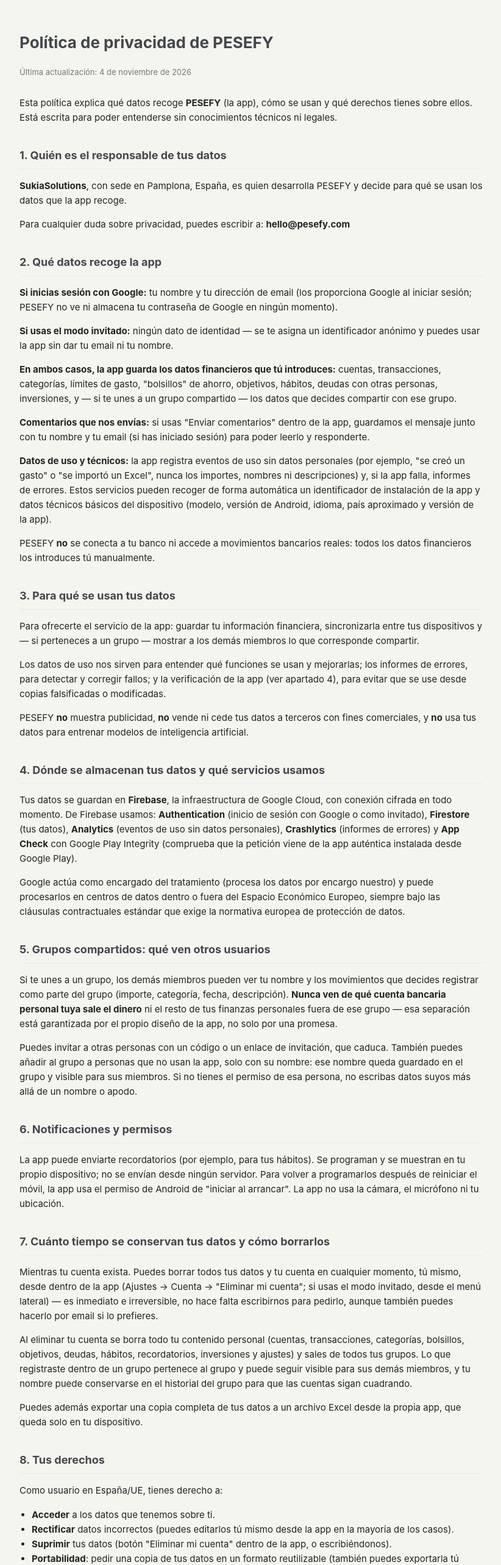
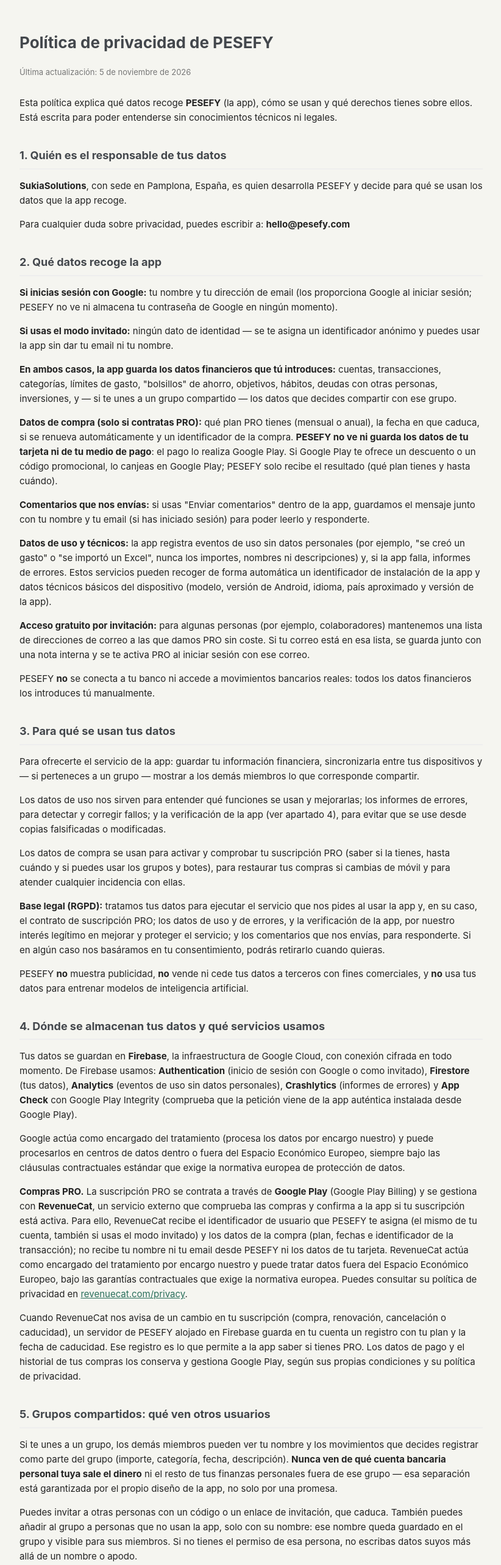
Before and after one commit to sukiasolutions0/pesefy-legal, a plain HTML site: page index.html in a window 1280 px wide. Shown: the top 2566 px of the page at 61% size, without its empty margins (228-1050 px from the left). Drawn offline with Linux system fonts and the light colour scheme.

Commit message:
Política de privacidad 1.0.4

```diff
--- a/index.html
+++ b/index.html
@@ -6,8 +6,8 @@
 <title>Política de privacidad — PESEFY</title>
 <!--
   CORREO DE CONTACTO: hello@pesefy.com (reenvía a la bandeja de la empresa vía Cloudflare Email Routing).
-  Aparece en 3 sitios: apartado 1, apartado 8 y la caja "Contacto" del final.
-  Si cambia, sustitúyelo en los tres y actualiza la fecha de "Última actualización".
+  Aparece en 4 sitios: apartados 1, 7 y 8 y la caja "Contacto" del final.
+  Si cambia, sustitúyelo en todos y actualiza la fecha de "Última actualización".
 -->
 <style>
   body { font-family: -apple-system, Segoe UI, Roboto, Arial, sans-serif; line-height: 1.6; color: #222;
@@ -24,7 +24,7 @@
 <body>
 
 <h1>Política de privacidad de PESEFY</h1>
-<p class="fecha">Última actualización: 4 de noviembre de 2026</p>
+<p class="fecha">Última actualización: 5 de noviembre de 2026</p>
 
 <p>Esta política explica qué datos recoge <strong>PESEFY</strong> (la app), cómo se usan y qué derechos tienes sobre ellos. Está escrita para poder entenderse sin conocimientos técnicos ni legales.</p>
 
@@ -36,22 +36,30 @@
 <p><strong>Si inicias sesión con Google:</strong> tu nombre y tu dirección de email (los proporciona Google al iniciar sesión; PESEFY no ve ni almacena tu contraseña de Google en ningún momento).</p>
 <p><strong>Si usas el modo invitado:</strong> ningún dato de identidad — se te asigna un identificador anónimo y puedes usar la app sin dar tu email ni tu nombre.</p>
 <p><strong>En ambos casos, la app guarda los datos financieros que tú introduces:</strong> cuentas, transacciones, categorías, límites de gasto, "bolsillos" de ahorro, objetivos, hábitos, deudas con otras personas, inversiones, y — si te unes a un grupo compartido — los datos que decides compartir con ese grupo.</p>
+<p><strong>Datos de compra (solo si contratas PRO):</strong> qué plan PRO tienes (mensual o anual), la fecha en que caduca, si se renueva automáticamente y un identificador de la compra. <strong>PESEFY no ve ni guarda los datos de tu tarjeta ni de tu medio de pago</strong>: el pago lo realiza Google Play. Si Google Play te ofrece un descuento o un código promocional, lo canjeas en Google Play; PESEFY solo recibe el resultado (qué plan tienes y hasta cuándo).</p>
 <p><strong>Comentarios que nos envías:</strong> si usas "Enviar comentarios" dentro de la app, guardamos el mensaje junto con tu nombre y tu email (si has iniciado sesión) para poder leerlo y responderte.</p>
 <p><strong>Datos de uso y técnicos:</strong> la app registra eventos de uso sin datos personales (por ejemplo, "se creó un gasto" o "se importó un Excel", nunca los importes, nombres ni descripciones) y, si la app falla, informes de errores. Estos servicios pueden recoger de forma automática un identificador de instalación de la app y datos técnicos básicos del dispositivo (modelo, versión de Android, idioma, país aproximado y versión de la app).</p>
+<p><strong>Acceso gratuito por invitación:</strong> para algunas personas (por ejemplo, colaboradores) mantenemos una lista de direcciones de correo a las que damos PRO sin coste. Si tu correo está en esa lista, se guarda junto con una nota interna y se te activa PRO al iniciar sesión con ese correo.</p>
 <p>PESEFY <strong>no</strong> se conecta a tu banco ni accede a movimientos bancarios reales: todos los datos financieros los introduces tú manualmente.</p>
 
 <h2>3. Para qué se usan tus datos</h2>
 <p>Para ofrecerte el servicio de la app: guardar tu información financiera, sincronizarla entre tus dispositivos y — si perteneces a un grupo — mostrar a los demás miembros lo que corresponde compartir.</p>
 <p>Los datos de uso nos sirven para entender qué funciones se usan y mejorarlas; los informes de errores, para detectar y corregir fallos; y la verificación de la app (ver apartado 4), para evitar que se use desde copias falsificadas o modificadas.</p>
+<p>Los datos de compra se usan para activar y comprobar tu suscripción PRO (saber si la tienes, hasta cuándo y si puedes usar los grupos y botes), para restaurar tus compras si cambias de móvil y para atender cualquier incidencia con ellas.</p>
+<p><strong>Base legal (RGPD):</strong> tratamos tus datos para ejecutar el servicio que nos pides al usar la app y, en su caso, el contrato de suscripción PRO; los datos de uso y de errores, y la verificación de la app, por nuestro interés legítimo en mejorar y proteger el servicio; y los comentarios que nos envías, para responderte. Si en algún caso nos basáramos en tu consentimiento, podrás retirarlo cuando quieras.</p>
 <p>PESEFY <strong>no</strong> muestra publicidad, <strong>no</strong> vende ni cede tus datos a terceros con fines comerciales, y <strong>no</strong> usa tus datos para entrenar modelos de inteligencia artificial.</p>
 
 <h2>4. Dónde se almacenan tus datos y qué servicios usamos</h2>
 <p>Tus datos se guardan en <strong>Firebase</strong>, la infraestructura de Google Cloud, con conexión cifrada en todo momento. De Firebase usamos: <strong>Authentication</strong> (inicio de sesión con Google o como invitado), <strong>Firestore</strong> (tus datos), <strong>Analytics</strong> (eventos de uso sin datos personales), <strong>Crashlytics</strong> (informes de errores) y <strong>App Check</strong> con Google Play Integrity (comprueba que la petición viene de la app auténtica instalada desde Google Play).</p>
 <p>Google actúa como encargado del tratamiento (procesa los datos por encargo nuestro) y puede procesarlos en centros de datos dentro o fuera del Espacio Económico Europeo, siempre bajo las cláusulas contractuales estándar que exige la normativa europea de protección de datos.</p>
+<p><strong>Compras PRO.</strong> La suscripción PRO se contrata a través de <strong>Google Play</strong> (Google Play Billing) y se gestiona con <strong>RevenueCat</strong>, un servicio externo que comprueba las compras y confirma a la app si tu suscripción está activa. Para ello, RevenueCat recibe el identificador de usuario que PESEFY te asigna (el mismo de tu cuenta, también si usas el modo invitado) y los datos de la compra (plan, fechas e identificador de la transacción); no recibe tu nombre ni tu email desde PESEFY ni los datos de tu tarjeta. RevenueCat actúa como encargado del tratamiento por encargo nuestro y puede tratar datos fuera del Espacio Económico Europeo, bajo las garantías contractuales que exige la normativa europea. Puedes consultar su política de privacidad en <a href="https://www.revenuecat.com/privacy" target="_blank" rel="noopener">revenuecat.com/privacy</a>.</p>
+<p>Cuando RevenueCat nos avisa de un cambio en tu suscripción (compra, renovación, cancelación o caducidad), un servidor de PESEFY alojado en Firebase guarda en tu cuenta un registro con tu plan y la fecha de caducidad. Ese registro es lo que permite a la app saber si tienes PRO. Los datos de pago y el historial de tus compras los conserva y gestiona Google Play, según sus propias condiciones y su política de privacidad.</p>
 
 <h2>5. Grupos compartidos: qué ven otros usuarios</h2>
 <p>Si te unes a un grupo, los demás miembros pueden ver tu nombre y los movimientos que decides registrar como parte del grupo (importe, categoría, fecha, descripción). <strong>Nunca ven de qué cuenta bancaria personal tuya sale el dinero</strong> ni el resto de tus finanzas personales fuera de ese grupo — esa separación está garantizada por el propio diseño de la app, no solo por una promesa.</p>
 <p>Puedes invitar a otras personas con un código o un enlace de invitación, que caduca. También puedes añadir al grupo a personas que no usan la app, solo con su nombre: ese nombre queda guardado en el grupo y visible para sus miembros. Si no tienes el permiso de esa persona, no escribas datos suyos más allá de un nombre o apodo.</p>
+
+<p>Los demás miembros del grupo <strong>no ven si tienes PRO</strong> ni tus datos de compra. Si tu suscripción PRO caduca, tus grupos se quedan congelados para ti (puedes seguir viéndolos, pero no añadir ni modificar nada en ellos hasta que vuelvas a tener PRO); no se borran.</p>
 
 <h2>6. Notificaciones y permisos</h2>
 <p>La app puede enviarte recordatorios (por ejemplo, para tus hábitos). Se programan y se muestran en tu propio dispositivo; no se envían desde ningún servidor. Para volver a programarlos después de reiniciar el móvil, la app usa el permiso de Android de "iniciar al arrancar". La app no usa la cámara, el micrófono ni tu ubicación.</p>
@@ -59,6 +67,7 @@
 <h2>7. Cuánto tiempo se conservan tus datos y cómo borrarlos</h2>
 <p>Mientras tu cuenta exista. Puedes borrar todos tus datos y tu cuenta en cualquier momento, tú mismo, desde dentro de la app (Ajustes → Cuenta → "Eliminar mi cuenta"; si usas el modo invitado, desde el menú lateral) — es inmediato e irreversible, no hace falta escribirnos para pedirlo, aunque también puedes hacerlo por email si lo prefieres.</p>
 <p>Al eliminar tu cuenta se borra todo tu contenido personal (cuentas, transacciones, categorías, bolsillos, objetivos, deudas, hábitos, recordatorios, inversiones y ajustes) y sales de todos tus grupos. Lo que registraste dentro de un grupo pertenece al grupo y puede seguir visible para sus demás miembros, y tu nombre puede conservarse en el historial del grupo para que las cuentas sigan cuadrando.</p>
+<p><strong>Datos de compra:</strong> el registro de tu plan PRO y su caducidad se conserva mientras tengas la suscripción o la cuenta. Al eliminar tu cuenta, la app borra tu contenido, pero el registro de la suscripción en nuestros servidores y en RevenueCat no se elimina automáticamente: si quieres que lo borremos, escríbenos a <strong>hello@pesefy.com</strong> y lo suprimiremos, salvo los datos que debamos conservar por obligación legal (por ejemplo, fiscal o contable). Eliminar tu cuenta <strong>no cancela la suscripción</strong>: cancélala antes desde Google Play (Pagos y suscripciones) para no seguir pagando. El historial de compras en Google Play depende de Google y no lo podemos borrar nosotros.</p>
 <p>Puedes además exportar una copia completa de tus datos a un archivo Excel desde la propia app, que queda solo en tu dispositivo.</p>
 
 <h2>8. Tus derechos</h2>
@@ -69,6 +78,7 @@
   <li><strong>Suprimir</strong> tus datos (botón "Eliminar mi cuenta" dentro de la app, o escribiéndonos).</li>
   <li><strong>Portabilidad</strong>: pedir una copia de tus datos en un formato reutilizable (también puedes exportarla tú desde la app a Excel).</li>
   <li><strong>Oponerte</strong> u <strong>limitar</strong> el tratamiento de tus datos.</li>
+  <li><strong>Retirar tu consentimiento</strong>, cuando el tratamiento se base en él.</li>
 </ul>
 <p>Para ejercer cualquiera de estos derechos, escribe a <strong>hello@pesefy.com</strong>. También tienes derecho a presentar una reclamación ante la <a href="https://www.aepd.es" target="_blank" rel="noopener">Agencia Española de Protección de Datos (AEPD)</a>.</p>
 
@@ -76,7 +86,7 @@
 <p>El acceso a tus datos está protegido mediante autenticación (Firebase Authentication) y reglas de seguridad que garantizan que solo tú — y, en el caso de un grupo, sus miembros, y solo para lo que corresponde compartir — podéis leer o modificar esos datos. La conexión con los servidores está cifrada, y la app no permite que el sistema Android guarde una copia de sus datos locales en la nube.</p>
 
 <h2>10. Menores de edad</h2>
-<p>PESEFY no está dirigida específicamente a menores de 14 años. Si eres menor de esa edad, deberías usar la app solo con el consentimiento y la supervisión de tu madre, padre o tutor legal.</p>
+<p>PESEFY no está dirigida específicamente a menores de 14 años. Si eres menor de esa edad, deberías usar la app solo con el consentimiento y la supervisión de tu madre, padre o tutor legal. La suscripción PRO solo puede contratarla una persona mayor de edad, o un menor con autorización de su madre, padre o tutor legal.</p>
 
 <h2>11. Cambios en esta política</h2>
 <p>Si esta política cambia de forma relevante, se actualizará la fecha de arriba y, cuando el cambio sea importante, se avisará también dentro de la propia app.</p>
```
